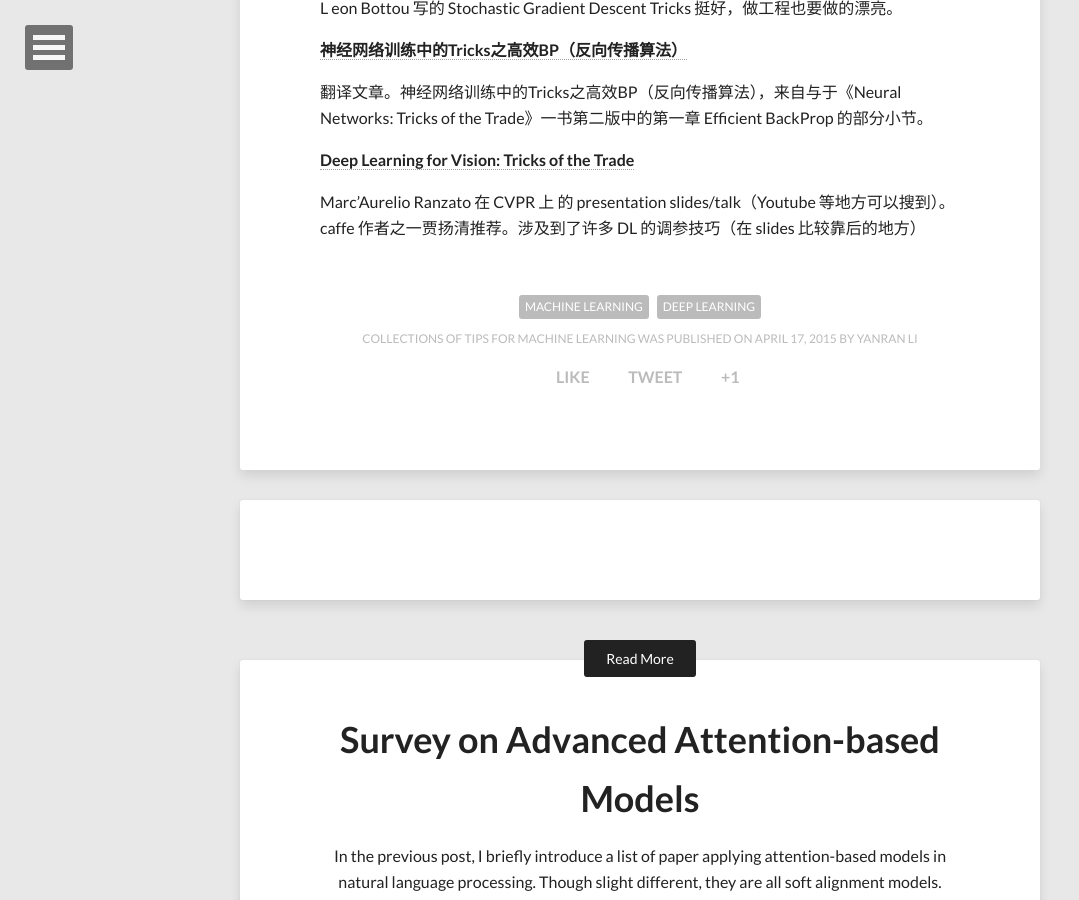
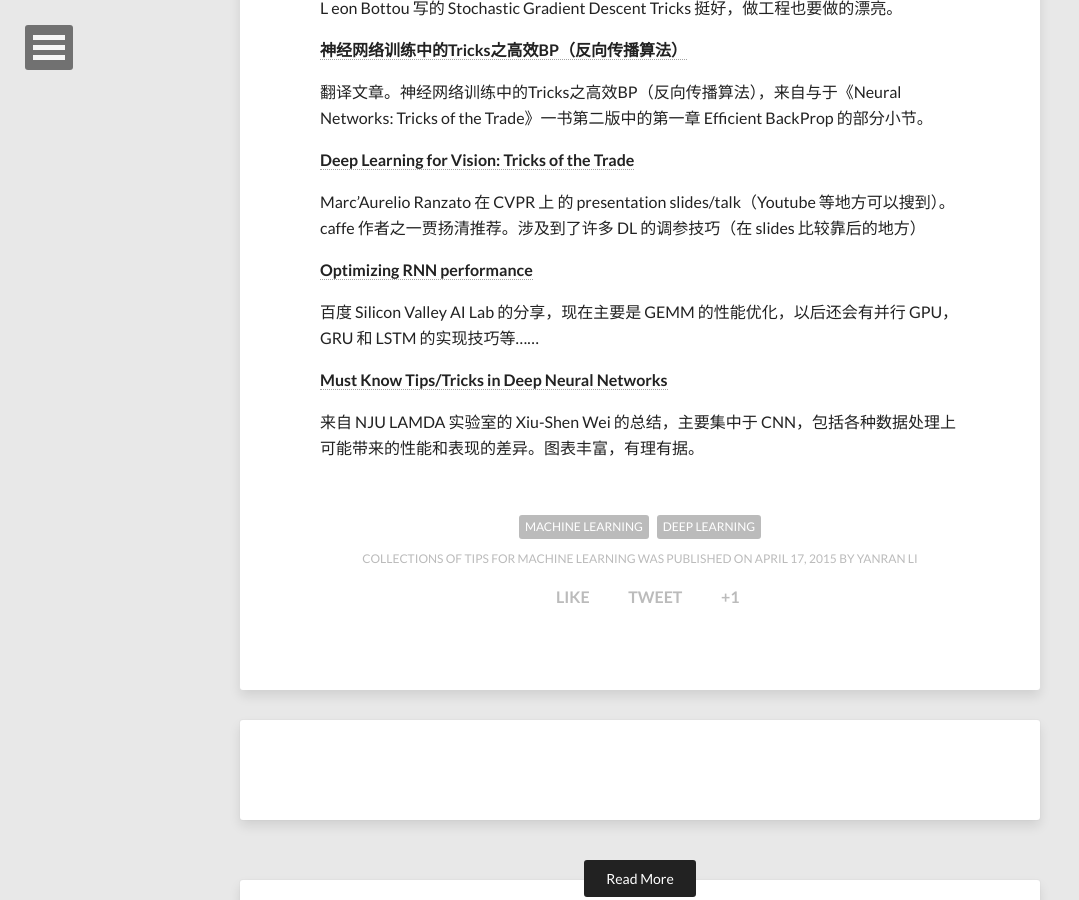
Before and after one commit to niangaotuantuan/niangaotuantuan.github.io, a Jekyll site: the page built from _posts/2015/2015-04-17-collections-of-tips-for-machine-learning.md, in a window 1280 px wide and 900 px high, scrolled down 1907 px. Shown: the whole window, without its empty margins (0-1079 px from the left). Built offline with Jekyll 4.4.1, drawn with Linux system fonts in a browser that asks for light colours; nearby versions of some CDN libraries; comment, search, counter and statistics services are not loaded.

Commit message:
update two tip blogs

```diff
--- a/_posts/2015/2015-04-17-collections-of-tips-for-machine-learning.md
+++ b/_posts/2015/2015-04-17-collections-of-tips-for-machine-learning.md
@@ -85,3 +85,11 @@ L eon Bottou 写的 Stochastic Gradient Descent Tricks 挺好，做工程也要
 [**Deep Learning for Vision: Tricks of the Trade**](http://bavm2013.splashthat.com/img/events/46439/assets/34a7.ranzato.pdf)
 
 Marc'Aurelio Ranzato 在 CVPR 上 的 presentation slides/talk（Youtube 等地方可以搜到）。caffe 作者之一贾扬清推荐。涉及到了许多 DL 的调参技巧（在 slides 比较靠后的地方）
+
+[**Optimizing RNN performance**](http://svail.github.io/)
+
+百度 Silicon Valley AI Lab 的分享，现在主要是 GEMM 的性能优化，以后还会有并行 GPU，GRU 和 LSTM 的实现技巧等……
+
+[**Must Know Tips/Tricks in Deep Neural Networks**](http://lamda.nju.edu.cn/weixs/project/CNNTricks/CNNTricks.html)
+
+来自 NJU LAMDA 实验室的 Xiu-Shen Wei 的总结，主要集中于 CNN，包括各种数据处理上可能带来的性能和表现的差异。图表丰富，有理有据。
```
